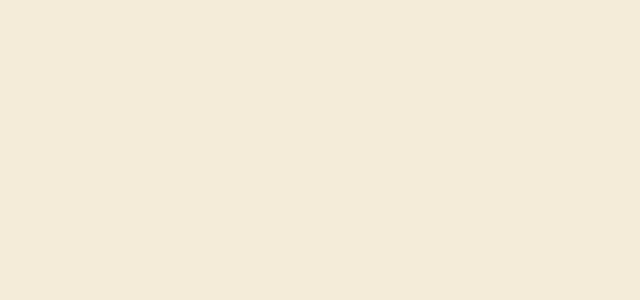
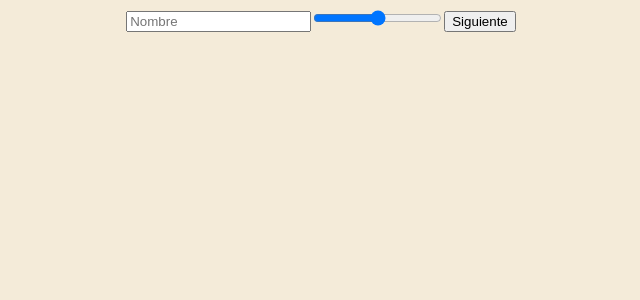
Before and after one commit to ForeverMikk/ods-landing, a React (Vite) app: page /form in a window 1280 px wide. Before the commit this address had no page. Shown: the top 300 px of the page, without its empty margins (319-959 px from the left). Built offline with nearby package versions, Linux system fonts and the light colour scheme.

Commit message:
add form

```diff
--- a/src/App.jsx
+++ b/src/App.jsx
@@ -4,6 +4,7 @@ import { BrowserRouter as Router, Route, Routes } from 'react-router-dom'
 import './App.css'
 import Home from './components/Home/Home'
 import TermsConditions from './components/TermsConditions/TermsConditions'
+import Form from './components/Form/Form'
 
 function App() {
   const [count, setCount] = useState(0)
@@ -14,6 +15,7 @@ function App() {
         <Routes>
           <Route path='/' element={<Home />} />
           <Route path='/terms' element={<TermsConditions />} />
+          <Route path='/form' element={<Form />} />
         </Routes>
       </Router>
     </div>
--- a/src/components/Form/Form.jsx
+++ b/src/components/Form/Form.jsx
@@ -0,0 +1,20 @@
+import React from 'react';
+
+
+const Form = () => {
+    return (
+        <div className='data-form'>
+            <form action="">
+                <label htmlFor="name"></label>
+                <input name='name' type="text" placeholder='Nombre'/>
+
+                <label htmlFor="name"></label>
+                <input type="range" name="" id="" />
+
+                <button>Siguiente</button>
+            </form>
+        </div>
+    )
+}
+
+export default Form;
--- a/src/components/Home/Home.jsx
+++ b/src/components/Home/Home.jsx
@@ -23,7 +23,7 @@ const Home = () => {
                     ¡Se parte de esto!
                 </p>
 
-                <Link to='/terms'> INICIAR ENCUESTA</Link>
+                <Link to='/form'> INICIAR ENCUESTA</Link>
             </div>
 
             <footer>
```
